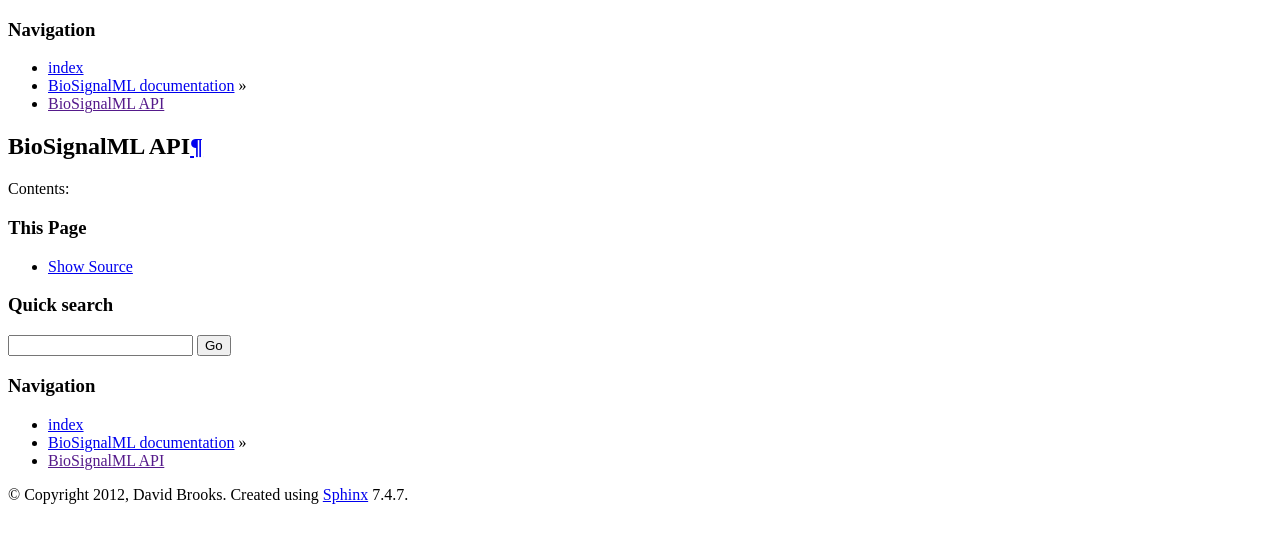
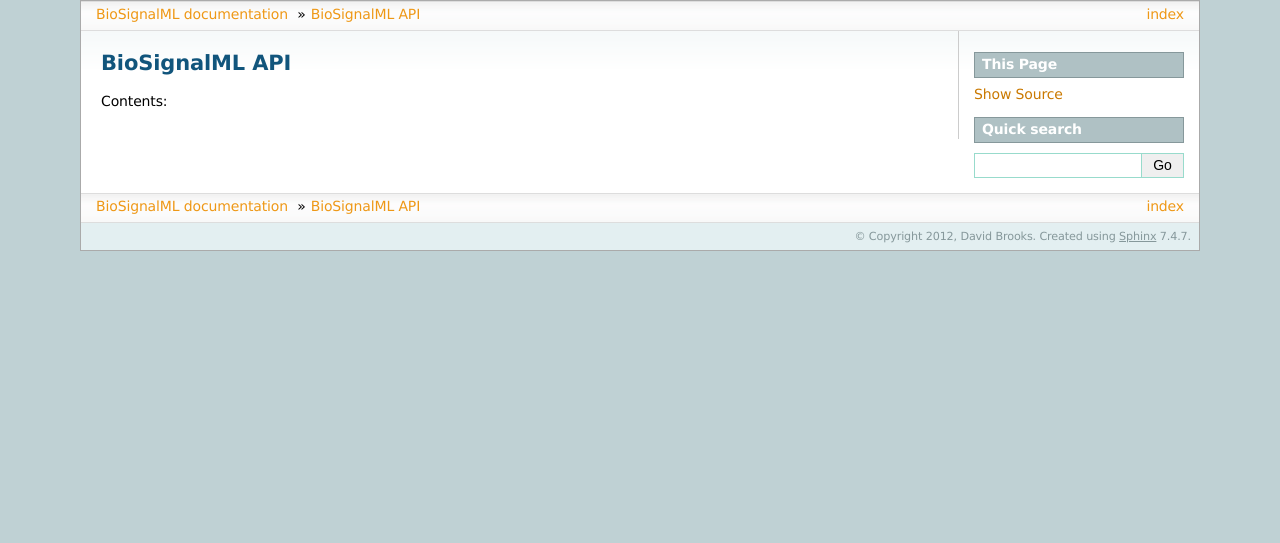
Before and after one commit to BioSignalML/biosignalml-python, a Sphinx documentation site: the page built from doc/source/index.rst, in a window 1280 px wide. Shown: the top 543 px of the page. Built offline with Sphinx 7.4.7, drawn with Linux system fonts in a browser that asks for light colours; formulas are drawn with MathJax 3; pages that are not in the unit, such as notebooks, are missing from menus.

Commit message:
Update Makefile and configuration settings for changed directory layout.

```diff
--- a/doc/source/conf.py
+++ b/doc/source/conf.py
@@ -39,7 +39,7 @@
 todo_include_todos = True
 
 # Add any paths that contain templates here, relative to this directory.
-templates_path = ['templates']
+templates_path = ['_templates']
 
 # The suffix of source filenames.
 source_suffix = '.rst'
@@ -75,7 +75,7 @@
 
 # List of patterns, relative to source directory, that match files and
 # directories to ignore when looking for source files.
-exclude_patterns = ['_build']
+exclude_patterns = []
 
 # The reST default role (used for this markup: `text`) to use for all documents.
 #default_role = None
@@ -137,7 +137,7 @@
 # Add any paths that contain custom static files (such as style sheets) here,
 # relative to this directory. They are copied after the builtin static files,
 # so a file named "default.css" will overwrite the builtin "default.css".
-html_static_path = ['static']
+html_static_path = ['_static']
 
 # If not '', a 'Last updated on:' timestamp is inserted at every page bottom,
 # using the given strftime format.
```
Also changed, not shown: 1 other file.
